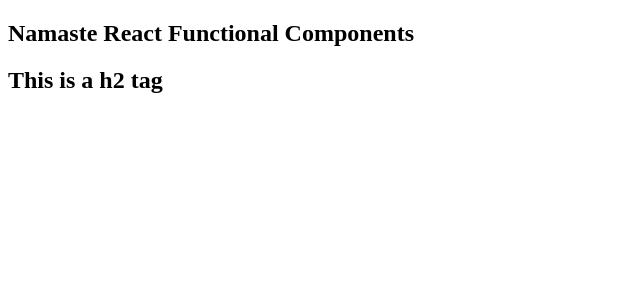
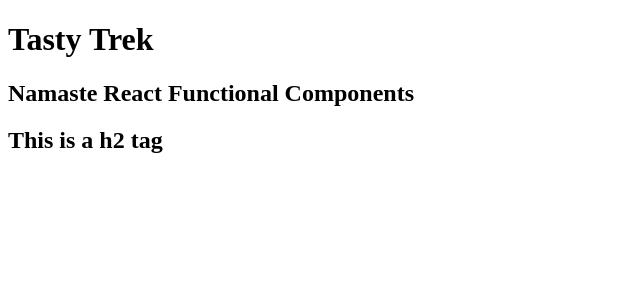
Before and after one commit to Malay27/Food-Ordering-App, a React (Vite) app: page / in a window 1280 px wide. Shown: the top 300 px of the page, without its empty margins (0-640 px from the left). Built offline with nearby package versions, Linux system fonts and the light colour scheme.

Commit message:
Uploaded

```diff
--- a/App.js
+++ b/App.js
@@ -1,14 +1,14 @@
 import React from "react";
 import ReactDOM from "react-dom/client";
 
-const title = ()=>(
-    <h1 id="title">Namaste React</h1>
+const Title = ()=>(
+    <h1 id="title">Tasty Trek</h1>
 );
 
 const HeadingComponents = () => {
   return (
     <div>
-      {title}
+      {Title()}
       <h2>Namaste React Functional Components</h2>
       <h2>This is a h2 tag</h2>
     </div>
```
Also changed, not shown: 2 other files (tests, documents, lock files or other folders).
